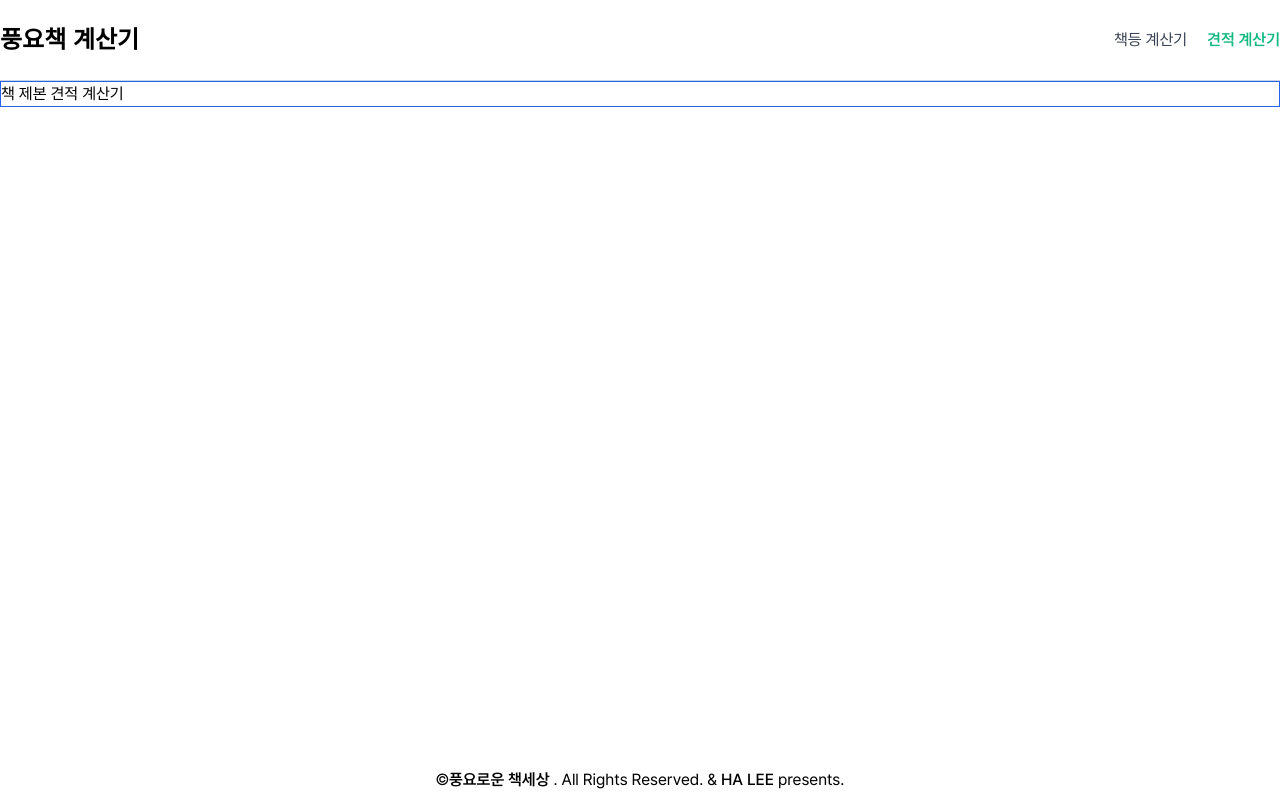
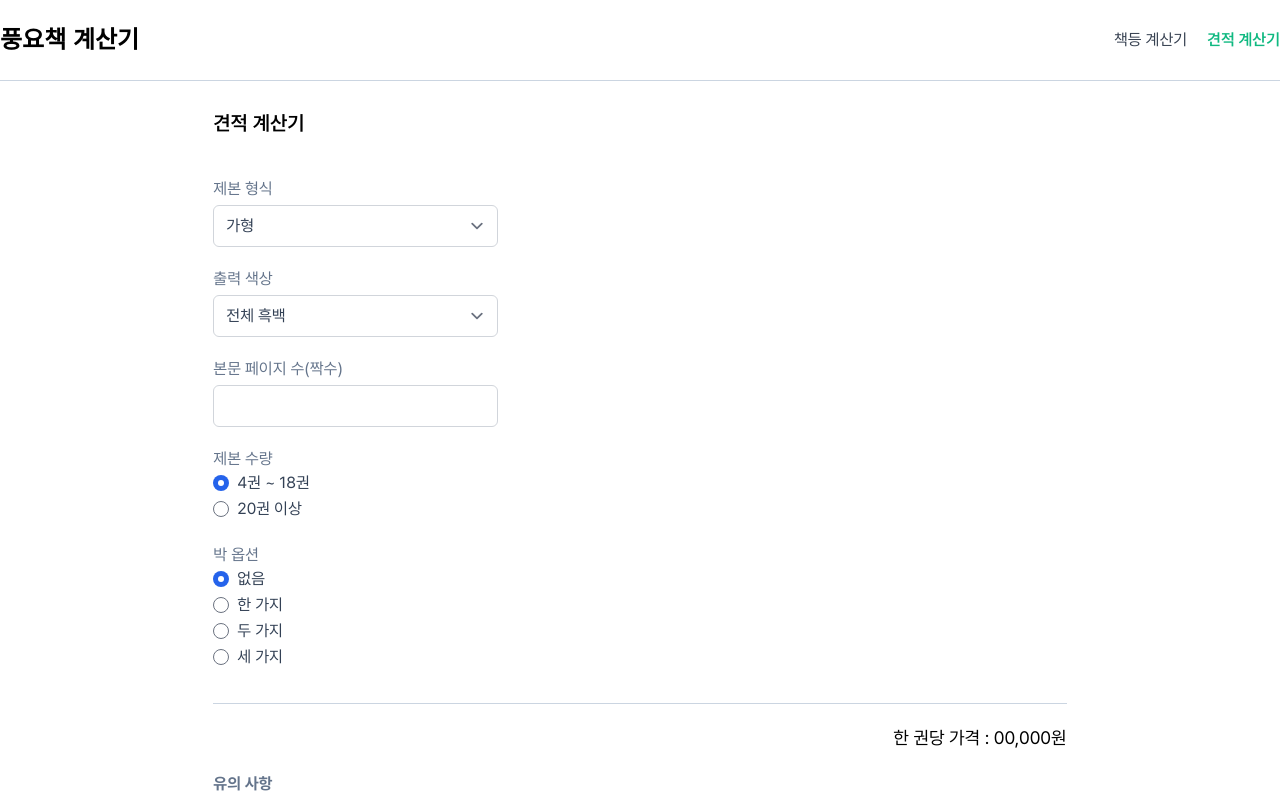
Before and after one commit to lha5/BOOK-CALCULATOR, a React (Create React App) app: page /estimate in a window 1280 px wide. Shown: the top 800 px of the page. Built offline with nearby package versions, Linux system fonts and the light colour scheme.

Commit message:
[UPDATE] 견적 계산기 UI 작업

```diff
--- a/package.json
+++ b/package.json
@@ -38,6 +38,7 @@
     ]
   },
   "devDependencies": {
+    "@tailwindcss/forms": "^0.5.3",
     "eslint-config-react-app": "^7.0.1",
     "tailwindcss": "^3.3.0"
   }
--- /dev/null
+++ b/src/components/estimate/ABField.jsx
@@ -0,0 +1,70 @@
+import InputElement from 'components/estimate/InputElement';
+
+const quantityMin = [
+  {
+    id: 'minMono',
+    value: 30,
+    name: '4권 ~ 18권',
+  },
+  {
+    id: 'minColor',
+    value: 150,
+    name: '20권 이상',
+  },
+];
+
+const quantityMore = [
+  {
+    id: 'moreMono',
+    value: 25,
+    name: '4권 ~ 18권',
+  },
+  {
+    id: 'moreColor',
+    value: 120,
+    name: '20권 이상',
+  },
+];
+
+function ABField() {
+  return (
+    <>
+      <InputElement label="본문 페이지 수(짝수)" inputType="number" />
+      <InputElement
+        label="제본 수량"
+        inputType="radio"
+        options={quantityMin}
+        radioName="quantity"
+      />
+      <InputElement
+        label="박 옵션"
+        inputType="radio"
+        radioName="foil"
+        options={[
+          {
+            id: 'zero',
+            value: 0,
+            name: '없음',
+          },
+          {
+            id: 'one',
+            value: 1,
+            name: '한 가지',
+          },
+          {
+            id: 'two',
+            value: 2,
+            name: '두 가지',
+          },
+          {
+            id: 'three',
+            value: 3,
+            name: '세 가지',
+          },
+        ]}
+      />
+    </>
+  );
+}
+
+export default ABField;
--- /dev/null
+++ b/src/components/estimate/CField.jsx
@@ -0,0 +1,33 @@
+import InputElement from 'components/estimate/InputElement';
+
+function CField() {
+  return (
+    <>
+      <InputElement label="본문 페이지 수(최대 48P)" inputType="number" />
+      <InputElement label="제본 수량" inputType="number" min={10} />
+      <InputElement
+        label="추가 옵션"
+        inputType="checkbox"
+        options={[
+          {
+            id: 'coverPaper',
+            value: 500,
+            name: '스타라이트 다이아몬드 200g (코팅 X)',
+          },
+          {
+            id: 'colorPaper',
+            value: 100,
+            name: '색면지',
+          },
+          {
+            id: 'coating',
+            value: 200,
+            name: '코팅',
+          },
+        ]}
+      />
+    </>
+  );
+}
+
+export default CField;
--- /dev/null
+++ b/src/components/estimate/InputElement.jsx
@@ -0,0 +1,79 @@
+function InputElement({ label = '', inputType = 'number', options = [], min = 4, radioName = '' }) {
+  const InputText = () => (
+    <input type="text" className="mt-1 block w-full rounded-md border-gray-300 text-slate-700" />
+  );
+
+  const InputNumber = () => (
+    <input
+      type="number"
+      className="mt-1 block w-full rounded-md border-gray-300 text-slate-700"
+      min={min}
+    />
+  );
+
+  const InputSelect = () => (
+    <select
+      className="mt-1 block w-full rounded-md border-gray-300 text-slate-700"
+      defaultValue={options[0].value}
+    >
+      {options.map((item) => (
+        <option key={item.id} value={item.value} disabled={item.value === 'monoColor'}>
+          {item.name}
+        </option>
+      ))}
+    </select>
+  );
+
+  const InputRadio = () => (
+    <div className="flex flex-col text-slate-700">
+      {options.map((item) => (
+        <label key={item.id} className="flex flex-row items-center justify-start mb-0.5">
+          <input
+            type="radio"
+            defaultChecked={options[0].name === item.name}
+            name={radioName}
+            value={item.value}
+            className="mr-2"
+          />
+          {item.name}
+        </label>
+      ))}
+    </div>
+  );
+
+  const InputCheckbox = () => (
+    <div className="flex flex-col text-slate-700">
+      {options.map((item) => (
+        <label key={item.id} className="flex flex-row items-center justify-start mt-0.5">
+          <input type="checkbox" value={item.value} className="mr-2" /> {item.name}
+        </label>
+      ))}
+    </div>
+  );
+
+  const renderInputElement = () => {
+    switch (inputType) {
+      case 'text':
+        return InputText();
+      case 'number':
+        return InputNumber();
+      case 'select':
+        return InputSelect();
+      case 'radio':
+        return InputRadio();
+      case 'checkbox':
+        return InputCheckbox();
+      default:
+        break;
+    }
+  };
+
+  return (
+    <label className="block w-full md:w-1/2 lg:w-1/3 first-of-type:mt-0 mt-5">
+      <span className="text-slate-500">{label}</span>
+      {renderInputElement()}
+    </label>
+  );
+}
+
+export default InputElement;
--- a/src/components/layout/Footer.jsx
+++ b/src/components/layout/Footer.jsx
@@ -8,9 +8,9 @@ function Footer() {
         rel="noreferrer"
         className="font-semibold mr-1"
       >
-        풍요로운 책세상
+        풍요로운 책세상.
       </a>
-      . All Rights Reserved. &{' '}
+      All Rights Reserved. &{' '}
       <a
         href="https://github.com/lha5/BOOK-CALCULATOR"
         target="_blank"
--- a/src/components/layout/Navbar.jsx
+++ b/src/components/layout/Navbar.jsx
@@ -2,9 +2,9 @@ import { Link, NavLink } from 'react-router-dom';
 
 function Navbar() {
   return (
-    <header className="px-4 xl:px-0 py-6 border-b border-b-slate-300 w-full xl:w-screen">
+    <header className="px-4 xl:px-0 py-6 border-b border-b-slate-300 w-full">
       <div className="container mx-auto flex flex-row justify-between items-center">
-        <Link to="/" className="nanumsr text-2xl font-black">
+        <Link to="/" className="nanumsr text-xl lg:text-2xl font-black">
           풍요책 계산기
         </Link>
         <nav
--- a/src/components/spine/CalculateTable.jsx
+++ b/src/components/spine/CalculateTable.jsx
@@ -19,7 +19,7 @@ function CalculateTable() {
             <input
               type="text"
               defaultValue={100}
-              className="text-slate-500 focus:text-emerald-500 text-center w-14 p-2"
+              className="text-slate-500 border-0 border-b border-b-slate-500 focus:text-emerald-500 text-center w-14 p-2"
               autoFocus
             />{' '}
             페이지
@@ -36,7 +36,7 @@ function CalculateTable() {
             <input
               type="text"
               defaultValue={100}
-              className="text-slate-500 focus:text-emerald-500 text-center w-14 p-2"
+              className="text-slate-500 border-0 border-b border-b-slate-500 focus:text-emerald-500 text-center w-14 p-2"
             />{' '}
             페이지
           </td>
--- a/src/views/estimate/index.jsx
+++ b/src/views/estimate/index.jsx
@@ -1,7 +1,50 @@
+import Notice from 'components/common/Notice';
+import PageTitle from 'components/common/PageTitle';
+import ABField from 'components/estimate/ABField';
+import CField from 'components/estimate/CField';
+import InputElement from 'components/estimate/InputElement';
+
 function index() {
   return (
-    <div className="border border-blue-600">
-      <h1>책 제본 견적 계산기</h1>
+    <div className="flex flex-col md:w-full lg:w-2/3 mx-auto pb-8">
+      <PageTitle title="견적 계산기" />
+      <div className="flex flex-col items-start justify-start mt-5 mb-8 md:w-full">
+        <InputElement
+          label="제본 형식"
+          inputType="select"
+          options={[
+            { id: 'withBookFlaps', value: 3500, name: '가형' },
+            { id: 'simpleCover', value: 3000, name: '나형' },
+            { id: 'withBookFlaps', value: 900, name: '중철제본' },
+          ]}
+        />
+        <InputElement
+          label="출력 색상"
+          inputType="select"
+          options={[
+            {
+              id: 'allMono',
+              value: 30,
+              name: '전체 흑백',
+            },
+            {
+              id: 'allColor',
+              value: 150,
+              name: '전체 컬러',
+            },
+            {
+              id: 'monoAndColor',
+              value: 300,
+              name: '부분 컬러(준비중)',
+            },
+          ]}
+        />
+        <ABField />
+        {/* <CField /> */}
+      </div>
+      <hr className="mb-5 border-t-0 border-b border-slate-300 w-full h-px" />
+      <div className="flex items-center justify-end text-lg">한 권당 가격 : 00,000원</div>
+      <Notice />
     </div>
   );
 }
--- a/src/views/spine/index.jsx
+++ b/src/views/spine/index.jsx
@@ -1,12 +1,12 @@
 import PageTitle from 'components/common/PageTitle';
 import CalculateTable from 'components/spine/CalculateTable';
-import Notice from 'components/spine/Notice';
+import Notice from 'components/common/Notice';
 
 function index() {
   return (
-    <div className="flex flex-col md:w-full lg:w-2/3 mx-auto">
+    <div className="flex flex-col md:w-full lg:w-2/3 mx-auto pb-8">
       <PageTitle title="책등 계산기" />
-      <div className="flex flex-col space-y-4 md:flex-row items-center justify-center md:space-y-0 md:justify-between my-8 md:w-full">
+      <div className="flex items-center justify-center mt-5 mb-7 md:w-full">
         <CalculateTable />
       </div>
       <Notice />
--- a/tailwind.config.js
+++ b/tailwind.config.js
@@ -4,5 +4,5 @@ module.exports = {
   theme: {
     extend: {},
   },
-  plugins: [],
+  plugins: [require('@tailwindcss/forms')],
 };
```
Also changed, not shown: .pnp.cjs, src/components/common/Notice.jsx (renamed from src/components/spine/Notice.jsx), 1 other file (tests, documents, lock files or other folders).
